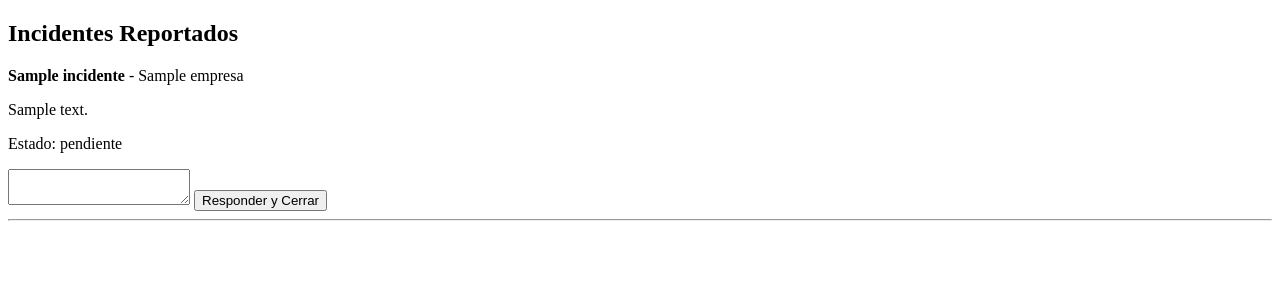
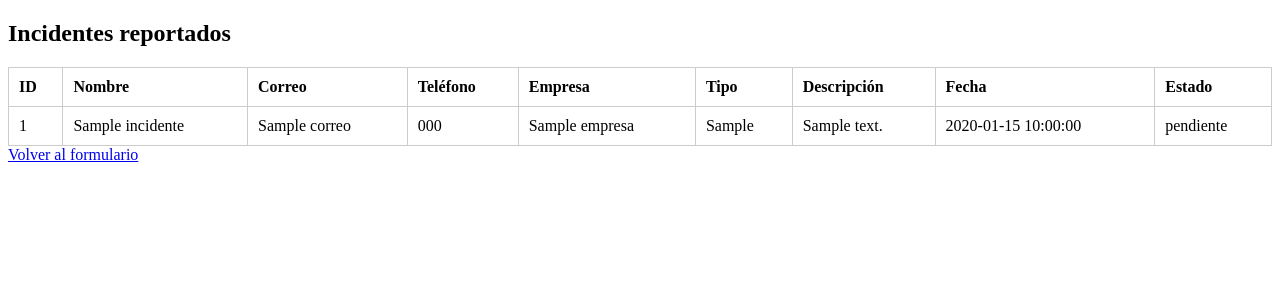
Before and after one commit to flasso/sistema-soporte, a Flask app: page /admin in a window 1280 px wide. Shown: the top 300 px of the page. Run offline with Flask 3, Linux system fonts and the light colour scheme; a database or web service that is not in the repository returns one stand-in record (values such as "Sample title"); some libraries are stand-ins or nearby versions.

Commit message:
update10

```diff
--- a/app.py
+++ b/app.py
@@ -7,38 +7,8 @@ app = Flask(__name__)
 
 DB_URL = "postgresql://sistema_soporte_db_user:GQV2H65J4INWg1fYJCFmwcKwovOPQLRn@dpg-d1lhq7p5pdvs73c0acn0-a/sistema_soporte_db"
 
-empresas = [
-    '', 'Acomedios', 'Aldas', 'Asoredes', 'Big Media', 'Cafam', 'Century', 'CNM',
-    'Contructora de Marcas', 'DORTIZ', 'Elite', 'Factorial', 'Grupo One', 'Zelva',
-    'Integracion', 'Inversiones CNM', 'JH Hoyos', 'Jaime Uribe', 'Maproges',
-    'Media Agency', 'Media Plus', 'Multimedios', 'New Sapiens', 'OMV',
-    'Quintero y Quintero', 'Servimedios', 'Teleantioquia', 'TBWA'
-]
-
 def get_conn():
     return psycopg2.connect(DB_URL, sslmode='require', cursor_factory=RealDictCursor)
-
-def ensure_table():
-    with get_conn() as conn:
-        with conn.cursor() as cur:
-            cur.execute("""
-                CREATE TABLE IF NOT EXISTS incidentes (
-                    id SERIAL PRIMARY KEY,
-                    nombre TEXT NOT NULL,
-                    correo TEXT NOT NULL,
-                    telefono TEXT NOT NULL,
-                    empresa TEXT NOT NULL,
-                    tipo_problema TEXT NOT NULL,
-                    descripcion TEXT NOT NULL,
-                    archivo TEXT,
-                    fecha_reporte TIMESTAMPTZ NOT NULL,
-                    estado TEXT NOT NULL DEFAULT 'pendiente',
-                    respuesta TEXT,
-                    fecha_respuesta TIMESTAMPTZ,
-                    archivo_respuesta TEXT
-                );
-            """)
-            conn.commit()
 
 @app.route('/', methods=['GET', 'POST'])
 def soporte():
@@ -52,8 +22,6 @@ def soporte():
         fecha_reporte = datetime.now().isoformat()
         estado = 'pendiente'
 
-        ensure_table()  # crea la tabla si no existe
-
         with get_conn() as conn:
             with conn.cursor() as cur:
                 cur.execute("""
@@ -61,9 +29,15 @@ def soporte():
                     VALUES (%s, %s, %s, %s, %s, %s, %s, %s);
                 """, (nombre, correo, telefono, empresa, tipo_problema, descripcion, fecha_reporte, estado))
                 conn.commit()
-
         return redirect('/gracias')
 
+    empresas = [
+        '', 'Acomedios', 'Aldas', 'Adela', 'Asoredes', 'Big Media', 'Cafam', 'Century', 'CNM',
+        'Contructora de Marcas', 'DORTIZ', 'Elite', 'Factorial', 'Grupo One', 'Zelva',
+        'Integracion', 'Inversiones CNM', 'JH Hoyos', 'Jaime Uribe', 'Maproges',
+        'Media Agency', 'Media Plus', 'Multimedios', 'New Sapiens', 'OMV',
+        'Quintero y Quintero', 'Servimedios', 'Teleantioquia', 'TBWA'
+    ]
     return render_template('formulario.html', empresas=empresas)
 
 @app.route('/gracias')
@@ -72,7 +46,6 @@ def gracias():
 
 @app.route('/admin')
 def admin():
-    ensure_table()
     with get_conn() as conn:
         with conn.cursor() as cur:
             cur.execute("SELECT * FROM incidentes ORDER BY fecha_reporte DESC;")
--- a/templates/admin.html
+++ b/templates/admin.html
@@ -3,26 +3,41 @@
 <head>
 <meta charset="UTF-8">
 <title>Panel de Administración</title>
+<style>
+    table { width: 100%; border-collapse: collapse; }
+    th, td { padding: 10px; border: 1px solid #ccc; text-align: left; }
+</style>
 </head>
 <body>
-<h2>Incidentes Reportados</h2>
-{% for i in incidentes %}
-<div>
-    <p><strong>{{ i.nombre }}</strong> - {{ i.empresa }}</p>
-    <p>{{ i.descripcion }}</p>
-    <p>Estado: {{ i.estado }}</p>
-    {% if i.estado == 'pendiente' %}
-    <form method="post">
-        <input type="hidden" name="incidente_id" value="{{ i.id }}">
-        <textarea name="respuesta" required></textarea>
-        <button type="submit">Responder y Cerrar</button>
-    </form>
-    {% else %}
-    <p>Respuesta: {{ i.respuesta }}</p>
-    <p>Respondido el: {{ i.fecha_respuesta }}</p>
-    {% endif %}
-</div>
-<hr>
-{% endfor %}
+<h2>Incidentes reportados</h2>
+
+<table>
+    <tr>
+        <th>ID</th>
+        <th>Nombre</th>
+        <th>Correo</th>
+        <th>Teléfono</th>
+        <th>Empresa</th>
+        <th>Tipo</th>
+        <th>Descripción</th>
+        <th>Fecha</th>
+        <th>Estado</th>
+    </tr>
+    {% for inc in incidentes %}
+    <tr>
+        <td>{{ inc.id }}</td>
+        <td>{{ inc.nombre }}</td>
+        <td>{{ inc.correo }}</td>
+        <td>{{ inc.telefono }}</td>
+        <td>{{ inc.empresa }}</td>
+        <td>{{ inc.tipo_problema }}</td>
+        <td>{{ inc.descripcion }}</td>
+        <td>{{ inc.fecha_reporte }}</td>
+        <td>{{ inc.estado }}</td>
+    </tr>
+    {% endfor %}
+</table>
+
+<a href="/">Volver al formulario</a>
 </body>
 </html>
--- a/templates/gracias.html
+++ b/templates/gracias.html
@@ -5,7 +5,8 @@
 <title>Gracias</title>
 </head>
 <body>
-<h2>Gracias por reportar tu incidente</h2>
+<h2>Gracias por reportar tu incidente.</h2>
+<p>Hemos recibido tu reporte y te contactaremos pronto.</p>
 <a href="/">Volver al inicio</a>
 </body>
 </html>
```
Also changed, not shown: templates/formulario.html (+7 -4 lines).
